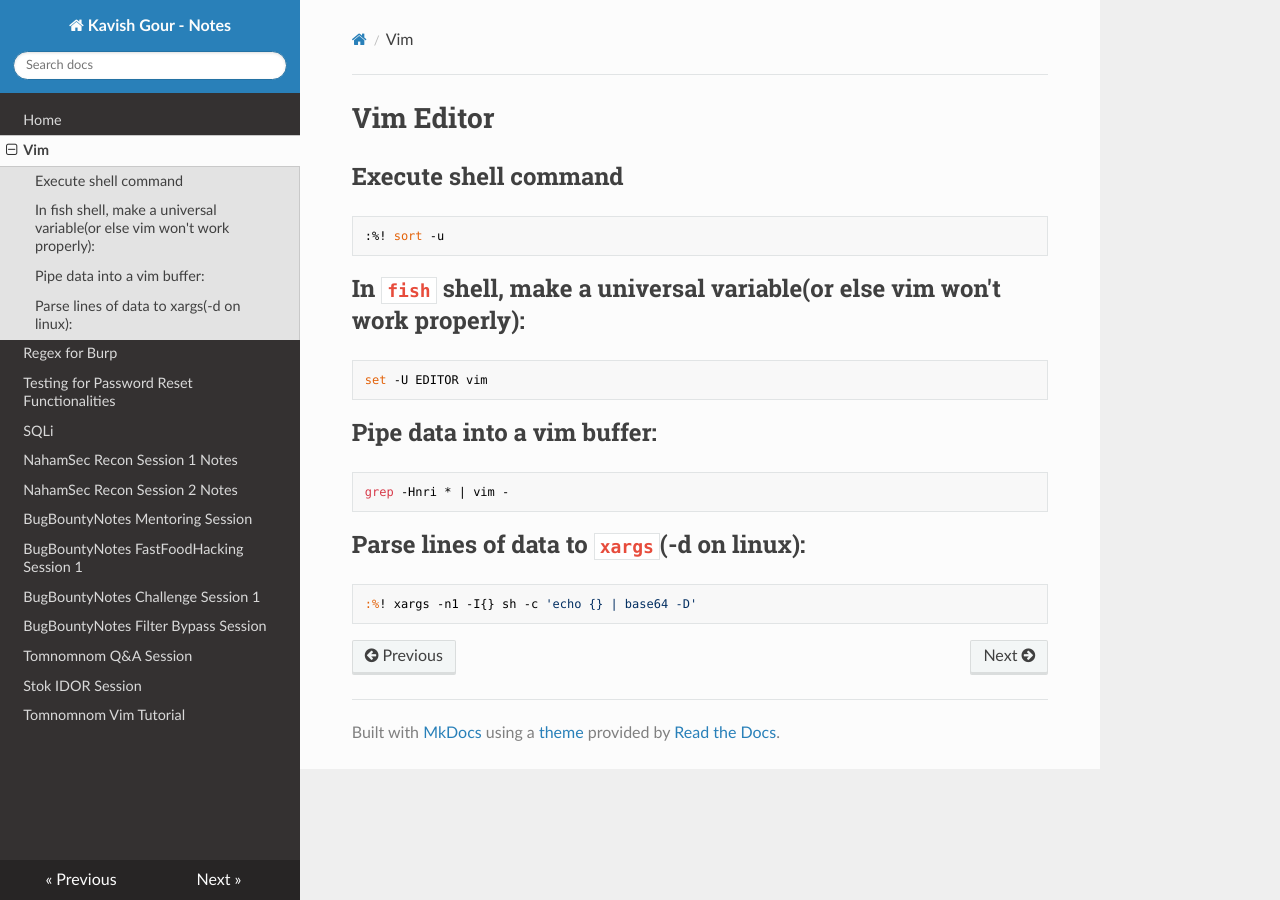
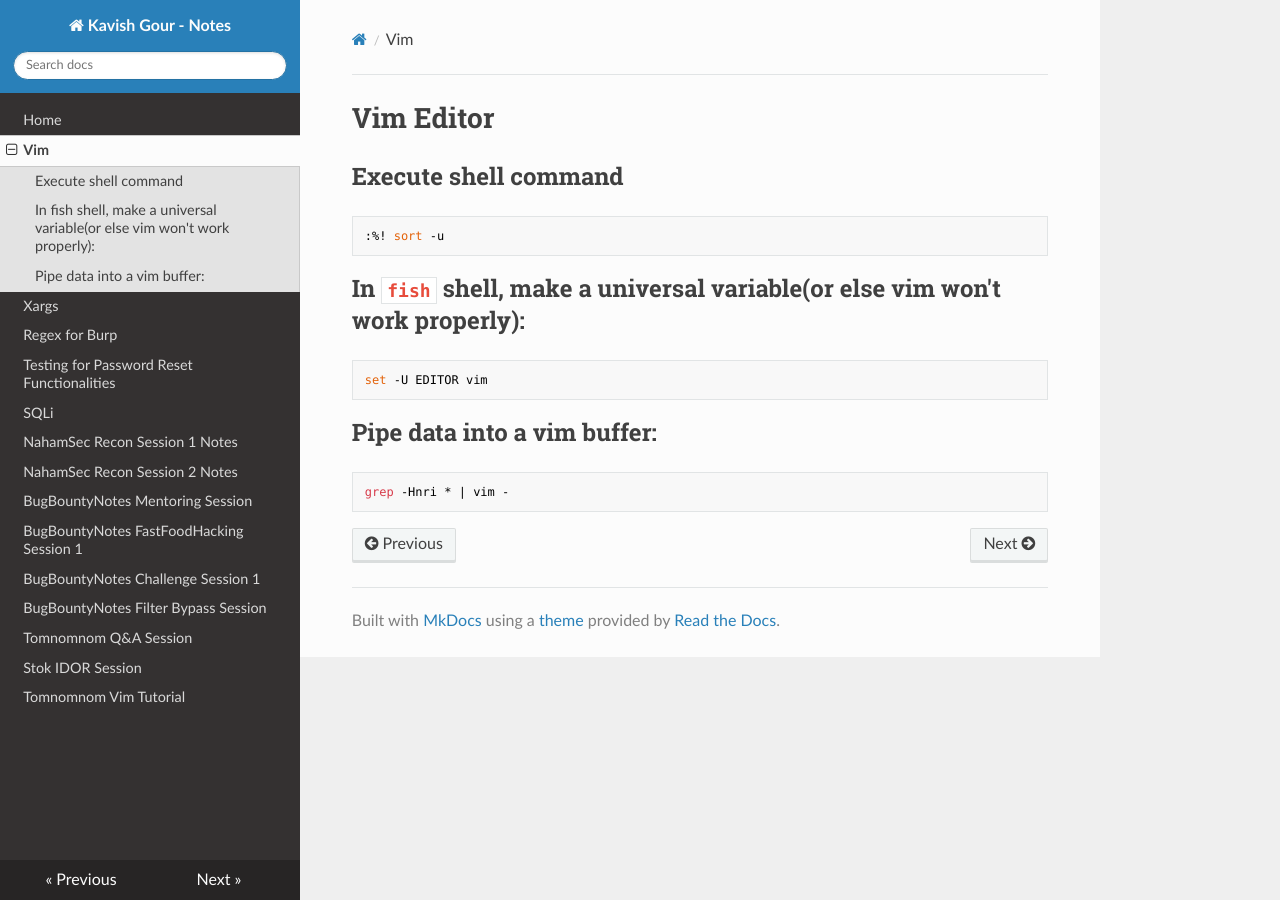
Before and after one commit to kavishgr/kavishgr.github.io, an MkDocs documentation site: the page built from docs/vim.md, in a window 1280 px wide. Built offline with MkDocs 1.6.1, drawn with Linux system fonts in a browser that asks for light colours; nearby versions of some CDN libraries; some of the changed lines change nothing that is shown.

Commit message:
update for xargs

````diff
--- a/docs/vim.md
+++ b/docs/vim.md
@@ -17,9 +17,3 @@
 ```
 grep -Hnri * | vim -
 ```
-
-## **Parse lines of data to `xargs`**(**-d** on linux):
-
-```
-:%! xargs -n1 -I{} sh -c 'echo {} | base64 -D'
-```
--- /dev/null
+++ b/docs/xargs.md
@@ -0,0 +1,9 @@
+# xargs
+
+## Decode base64 inside vim
+
+**Parse lines of data to `xargs`**(**-d** on linux):
+
+```
+:%! xargs -n1 -I{} sh -c 'echo {} | base64 -D'
+```
--- a/mkdocs.yml
+++ b/mkdocs.yml
@@ -3,6 +3,7 @@
 nav:
     - Home: index.md
     - Vim: vim.md
+    - Xargs: xargs.md
     - Regex for Burp: regexburp.md
     - Testing for Password Reset Functionalities: test_for_passwd_reset.md
     - SQLi: sqli.md
````
Also changed, not shown: docs/index.md (line endings or trailing spaces).
